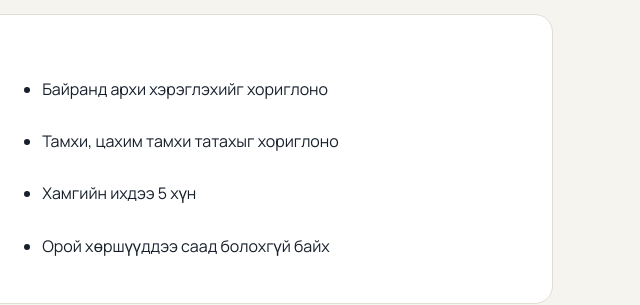
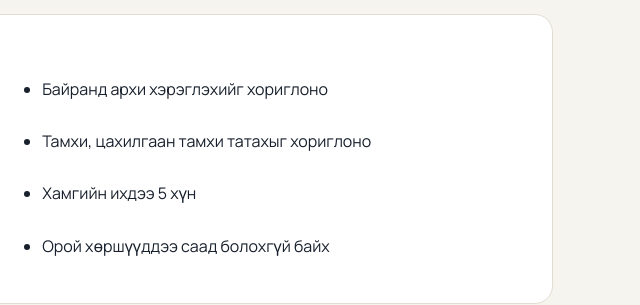
Before and after one commit to Bek610/SendenGuestHouse, a plain HTML site: page index.html in a window 1280 px wide. Shown: the part 4960-5265 px from the top of the page, 629-1269 px from the left. Drawn offline with Linux system fonts and the light colour scheme.

Commit message:
Wording: цахилгаан тамхи
Co-Authored-By: Claude Opus 5.5 <noreply@anthropic.com>
Claude-Session: https://claude.ai/code/session_01KFVkV9hLgeFMSnyUfee1Fg

```diff
--- a/index.html
+++ b/index.html
@@ -343,7 +343,7 @@ footer .credits a{color:inherit}
           </ul>
           <ul>
             <li class="t" data-en="No alcohol in the apartment">Байранд архи хэрэглэхийг хориглоно</li>
-            <li class="t" data-en="No smoking, including e-cigarettes">Тамхи, цахим тамхи татахыг хориглоно</li>
+            <li class="t" data-en="No smoking, including e-cigarettes">Тамхи, цахилгаан тамхи татахыг хориглоно</li>
             <li class="t" data-en="Maximum 5 guests">Хамгийн ихдээ 5 хүн</li>
             <li class="t" data-en="Please keep it quiet for the neighbours at night">Орой хөршүүддээ саад болохгүй байх</li>
           </ul>
```
